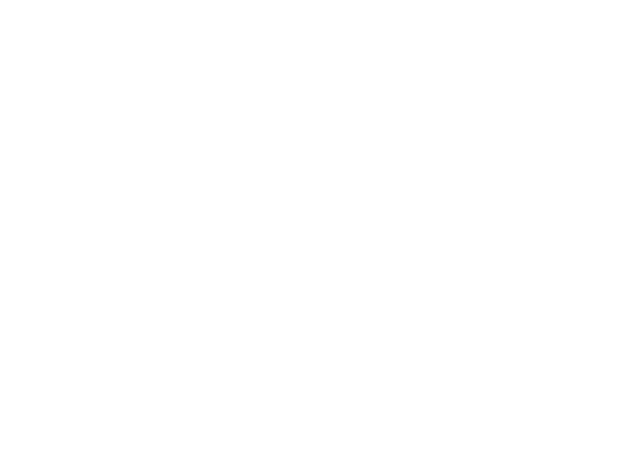
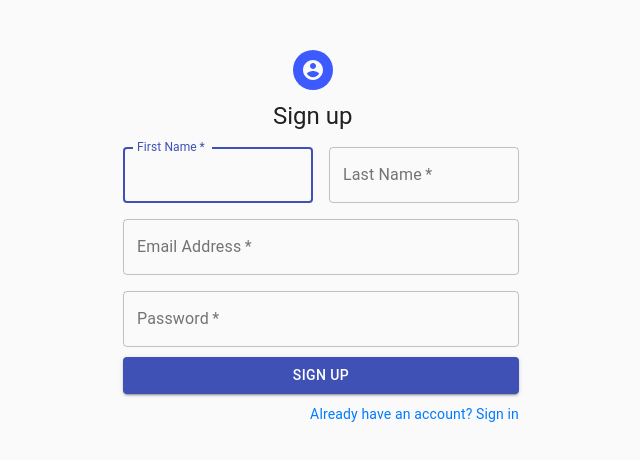
Before and after one commit to sagar-528/bookstore-UI, a React (Create React App) app: page /SignUp in a window 1280 px wide. Shown: the top 460 px of the page, without its empty margins (319-959 px from the left). Built offline with nearby package versions, Linux system fonts and the light colour scheme.

Commit message:
ADDED: Done with SignIn and SignUp UI.

```diff
--- a/src/AppRouter.js
+++ b/src/AppRouter.js
@@ -5,6 +5,7 @@ import Cart from './Component/Cart/Cart'
 import WishList from './Component/WishList/WishList'
 import ConfirmOrder from './Component/ConfirmOrder/ConfirmOrder'
 import UserLogin from './Component/UserLogin/UserLogin'
+import SignUp from './Component/SignUp/SignUp'
 
 
 class AppRouter extends Component {
@@ -18,6 +19,7 @@ class AppRouter extends Component {
                         <Route path="/WishList" component={WishList} />
                         <Route path="/ConfirmOrder" component={ConfirmOrder} />
                         <Route path="/UserLogin" component={UserLogin} />
+                        <Route path="/SignUp" component={SignUp} />
                     </Switch>
                 </div>
             </BrowserRouter>
--- /dev/null
+++ b/src/Component/SignUp/SignUp.js
@@ -0,0 +1,104 @@
+import React, { Component } from 'react'
+import Avatar from '@material-ui/core/Avatar';
+import Button from '@material-ui/core/Button';
+import CssBaseline from '@material-ui/core/CssBaseline';
+import TextField from '@material-ui/core/TextField';
+import FormControlLabel from '@material-ui/core/FormControlLabel';
+import Checkbox from '@material-ui/core/Checkbox';
+import AccountCircleIcon from '@material-ui/icons/AccountCircle';
+import Grid from '@material-ui/core/Grid';
+import Box from '@material-ui/core/Box';
+import LockOutlinedIcon from '@material-ui/icons/LockOutlined';
+import Typography from '@material-ui/core/Typography';
+import Container from '@material-ui/core/Container';
+import { Link } from 'react-router-dom';
+
+export class SignUp extends Component {
+    render() {
+        return (
+            <div>
+    <Container component="main" maxWidth="xs" style={{ marginTop:'50px', marginBottom:'110px' }}>
+      <CssBaseline />
+      <div >
+        <Avatar style={{marginLeft:'170px',marginBottom:'10px', backgroundColor: '#3d5afe'}}>
+        <AccountCircleIcon />
+        </Avatar>
+        <Typography component="h1" variant="h5" style={{marginLeft:'150px', marginBottom:'15px'}}>
+          Sign up
+        </Typography>
+        <form noValidate>
+          <Grid container spacing={2}>
+            <Grid item xs={12} sm={6}>
+              <TextField
+                autoComplete="fname"
+                name="firstName"
+                variant="outlined"
+                required
+                fullWidth
+                id="firstName"
+                label="First Name"
+                autoFocus
+              />
+            </Grid>
+            <Grid item xs={12} sm={6}>
+              <TextField
+                variant="outlined"
+                required
+                fullWidth
+                id="lastName"
+                label="Last Name"
+                name="lastName"
+                autoComplete="lname"
+              />
+            </Grid>
+            <Grid item xs={12}>
+              <TextField
+                variant="outlined"
+                required
+                fullWidth
+                id="email"
+                label="Email Address"
+                name="email"
+                autoComplete="email"
+              />
+            </Grid>
+            <Grid item xs={12}>
+              <TextField
+                variant="outlined"
+                required
+                fullWidth
+                name="password"
+                label="Password"
+                type="password"
+                id="password"
+                autoComplete="current-password"
+              />
+            </Grid>
+          </Grid>
+          <Link to="/UserLogin" style={{ textDecoration: 'none'}}>
+          <Button
+            type="submit"
+            fullWidth
+            variant="contained"
+            color="primary"
+            style={{marginTop:'10px',marginBottom:'10px'}}
+          >
+            Sign Up
+          </Button>
+          </Link>
+          <Grid container justify="flex-end">
+            <Grid item>
+              <Link to="/UserLogin" style={{ textDecoration: 'none' }}>
+                Already have an account? Sign in
+              </Link>
+            </Grid>
+          </Grid>
+        </form>
+      </div>
+    </Container>
+            </div>
+        )
+    }
+}
+
+export default SignUp
--- a/src/Component/UserLogin/UserLogin.js
+++ b/src/Component/UserLogin/UserLogin.js
@@ -8,8 +8,9 @@ import CssBaseline from '@material-ui/core/CssBaseline';
 import TextField from '@material-ui/core/TextField';
 import FormControlLabel from '@material-ui/core/FormControlLabel';
 import Checkbox from '@material-ui/core/Checkbox';
-import Link from '@material-ui/core/Link';
+import { Link } from 'react-router-dom';
 import Grid from '@material-ui/core/Grid';
+import Avatar from '@material-ui/core/Avatar';
 import Container from '@material-ui/core/Container';
 
 
@@ -18,12 +19,14 @@ export class UserLogin extends Component {
         return (
             <div>
                 <div>
-                    <Headerbar />
-                        <Container maxWidth="xs" style={{marginTop:'50px', marginBottom:'110px'}}>
+                    <Container maxWidth="xs" style={{ marginTop:'50px', marginBottom:'110px' }}>
                         <CssBaseline />
-                            <div className="paper">
-                             <Typography component="h1" variant="h5">
-                                <AccountCircleIcon /> Sign In
+                            <div >
+                            <Avatar style={{marginLeft:'170px',marginBottom:'10px', backgroundColor: '#3d5afe'}}>
+                                <AccountCircleIcon />
+                            </Avatar>
+                             <Typography component="h1" variant="h5" style={{marginLeft:'150px'}}>
+                                 Sign In
                             </Typography>
                             <form noValidate>
                                 <TextField
@@ -52,6 +55,7 @@ export class UserLogin extends Component {
                                 control={<Checkbox value="remember" color="primary" />}
                                 label="Remember me"
                             />
+                            <Link to="/" style={{ marginTop:'20px', textDecoration: 'none' }}>
                             <Button
                                 type="submit"
                                 fullWidth
@@ -61,6 +65,7 @@ export class UserLogin extends Component {
                             >
                                 Sign In
                             </Button>
+                            </Link>
                             <Grid container>
                                 <Grid item xs>
                                     <Link href="#" variant="body2">
@@ -68,7 +73,7 @@ export class UserLogin extends Component {
                                     </Link>
                                 </Grid>
                                 <Grid item>
-                            <Link href="#" variant="body2" style={{marginTop:'20px'}}>
+                                <Link to="/SignUp" style={{ marginTop:'20px', textDecoration: 'none' }}>
                                     {"Don't have an account? Sign Up"}
                                 </Link>
                                 </Grid>
@@ -77,7 +82,6 @@ export class UserLogin extends Component {
                         </div>
                     </Container>
             <div style={{marginTop: '40px'}}>
-            <Footer />
         </div>
     </div>
 </div>
```
Lines whose indentation alone changed are shown as unchanged.
